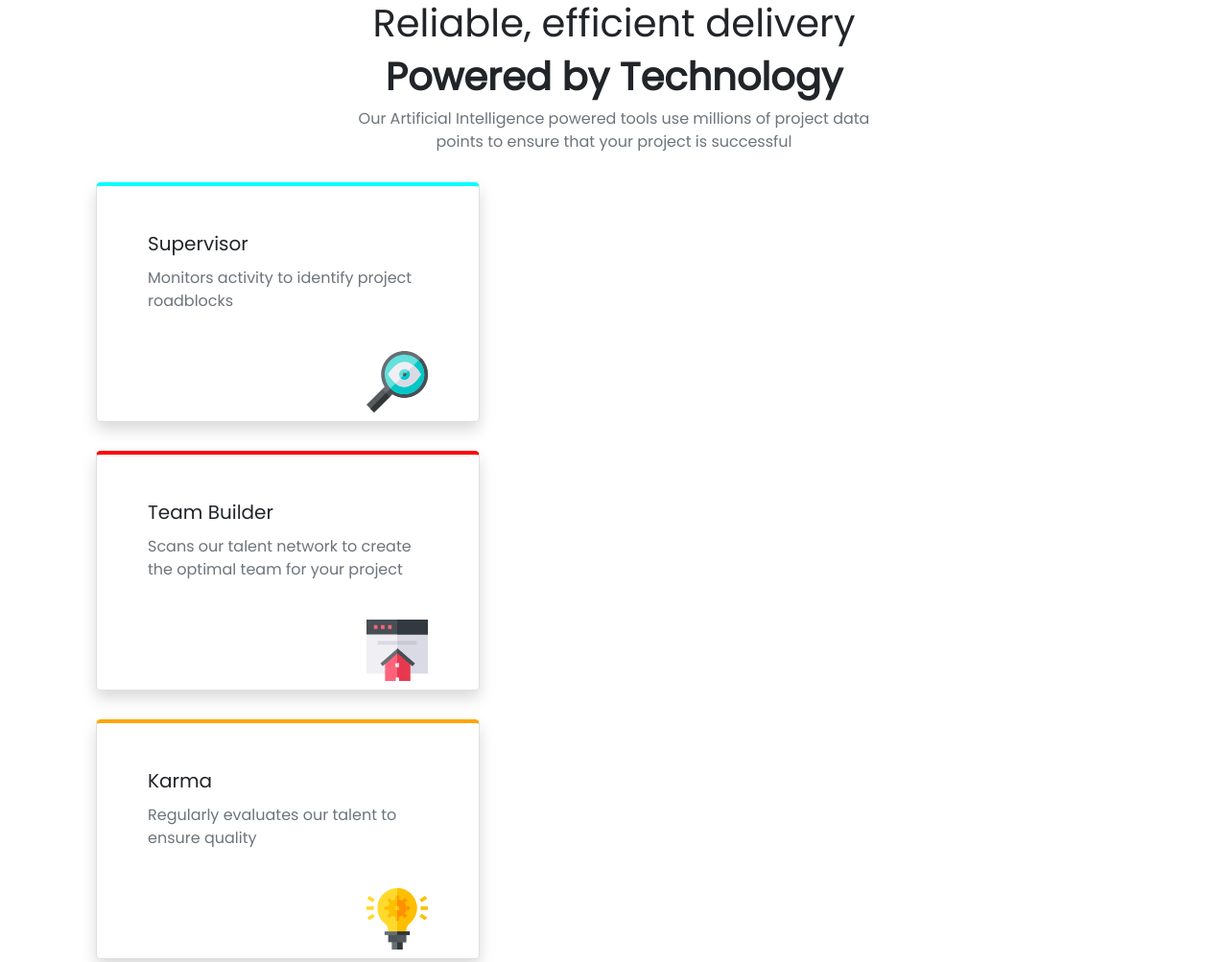
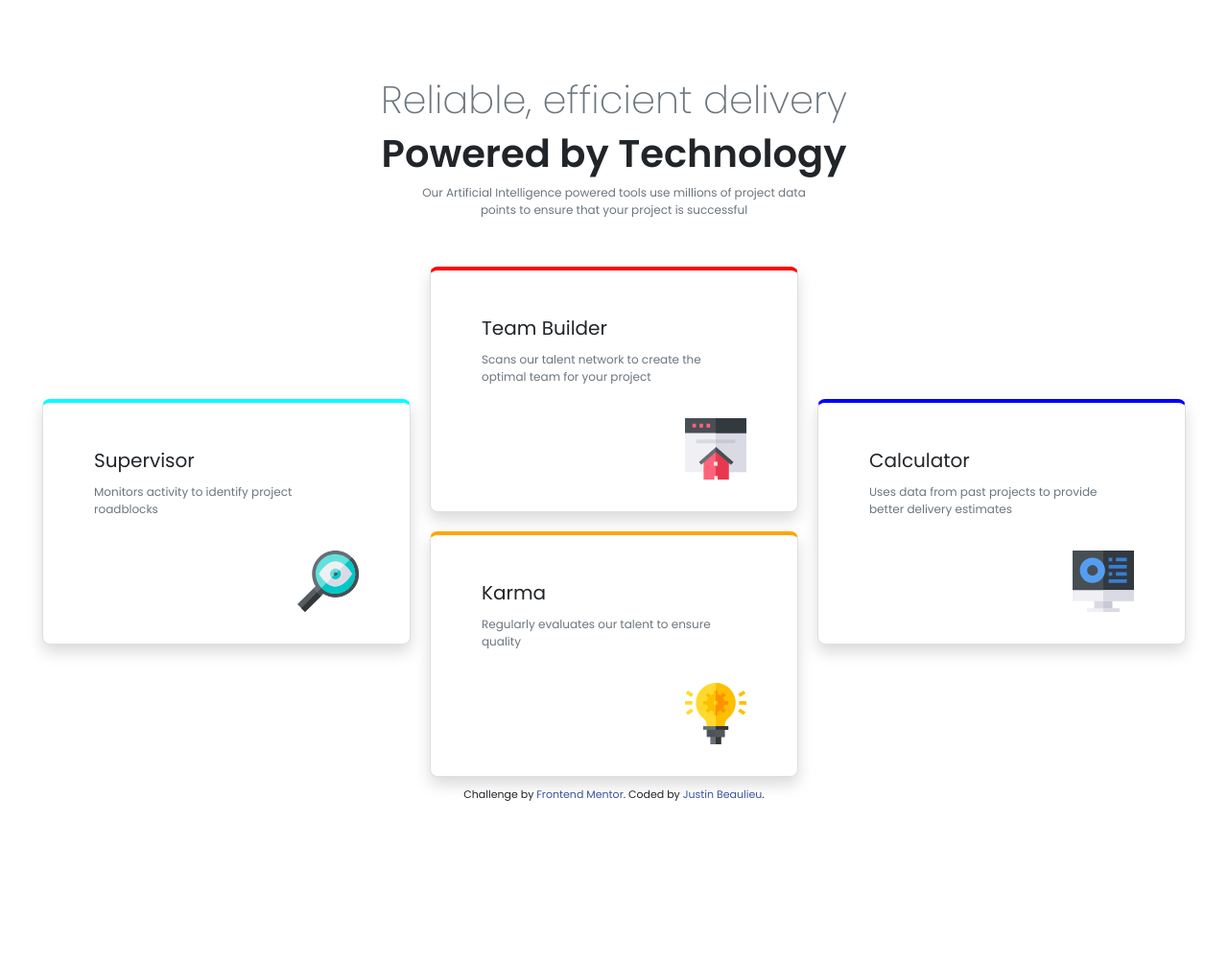
Before and after one commit to Beaulieu527/four-card-feature-section, a plain HTML site: page index.html in a window 1280 px wide. Shown: the top 1003 px of the page at 96% size. After the commit the page ends 853 px from the top, so only its background shows below. Drawn offline with nearby package versions, Linux system fonts and the light colour scheme.

Commit message:
finished styling and added flexbox

```diff
--- a/css/layout.css
+++ b/css/layout.css
@@ -1,6 +1,7 @@
 body {
     font-family: 'Poppins', sans-serif;
     font-style: normal;
+    font-size: 12px;
 }
 
 .attribution {
@@ -10,7 +11,7 @@ body {
 
 .attribution a {
     color: hsl(228, 45%, 44%);
-}ß
+}
 
 .container {
     margin-top: 5rem;
@@ -18,7 +19,10 @@ body {
 
 h1 {
     text-align: center;
-    font-weight: 200 !important;
+}
+
+.header-line-1 {
+    font-weight: 200;
 }
 
 .header-line-2 {
@@ -27,7 +31,7 @@ h1 {
 
 .header-description {
     text-align: center;
-    max-width: 550px;
+    max-width: 400px;
     margin: auto;
 }
 
@@ -35,14 +39,20 @@ img {
     float: right;
 }
 
+.card-container {
+    margin-top: 30px;
+}
+
 .card {
-    /* width: 18rem; */
-    border-top: 4px solid;
-    border-radius: 5px;
-    width: 400px;
-    height: 250px;
+    width: 24rem;
+    height: 16rem;
+    border-top: 6px solid;
+    border-radius: 8px;
+    /* width: 350px;
+    height: 250px; */
     padding: 28px 33px;
-    margin: 30px 15px;
+    margin: 10px;
+    margin-top: 20px;
 }
 
 #card-1 {
@@ -60,3 +70,35 @@ img {
 #card-4 {
     border-top: 4px solid blue;
 }
+
+@media screen and (min-width:1100px) {
+    .card-container {
+        display: flex;
+        justify-content: center;
+    }
+    .card-right, .card-left {
+        display: flex;
+        align-items: center
+    }
+}
+
+@media screen and (max-width:1099px) {
+    .card-container {
+      display: flex;
+      flex-direction: column;
+      justify-content: center;
+      align-items: center;
+    }
+}
+
+@media screen and (max-width:450px) {
+    body {
+        font-size: 10px;
+    }
+    .card {
+        width: 20rem;
+        height: 14rem;
+        margin: auto;
+        margin-top: 20px;
+    }
+}
--- a/index.html
+++ b/index.html
@@ -9,7 +9,7 @@
       integrity="sha384-Vkoo8x4CGsO3+Hhxv8T/Q5PaXtkKtu6ug5TOeNV6gBiFeWPGFN9MuhOf23Q9Ifjh" crossorigin="anonymous">
     <link rel="icon" type="image/png" sizes="32x32" href="./images/favicon-32x32.png">
     <link rel="stylesheet" type="text/css" href="css/layout.css" />
-    <link href="https://fonts.googleapis.com/css?family=Poppins&display=swap" rel="stylesheet">
+    <link href="https://fonts.googleapis.com/css?family=Poppins:200,400,600&display=swap" rel="stylesheet">
   </head>
   <title>Frontend Mentor | Four card feature section</title>
   </head>
@@ -18,13 +18,13 @@
 
 
     <div class="container">
-      <h1 class="header-line-1">Reliable, efficient delivery </h1>
+      <h1 class="header-line-1 text-muted">Reliable, efficient delivery </h1>
       <h1 class="header-line-2">Powered by Technology</h1>
       <p class="header-description text-muted">Our Artificial Intelligence powered tools use millions of project data points
         to ensure that your project is successful
       </p>
       <div class="card-container">
-        <div class="car-left">
+        <div class="card-left">
           <div class="card shadow" id="card-1">
             <div class="card-body">
               <h5 class="card-title">Supervisor</h5>
```
